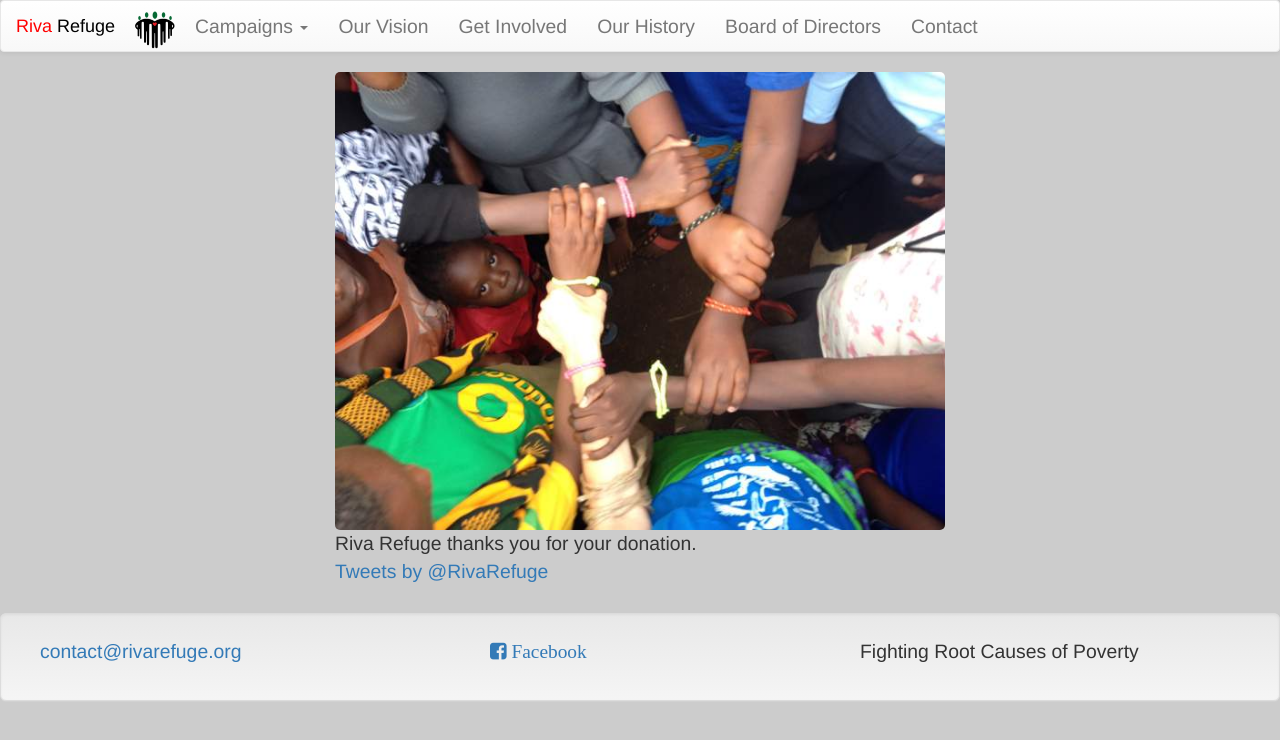
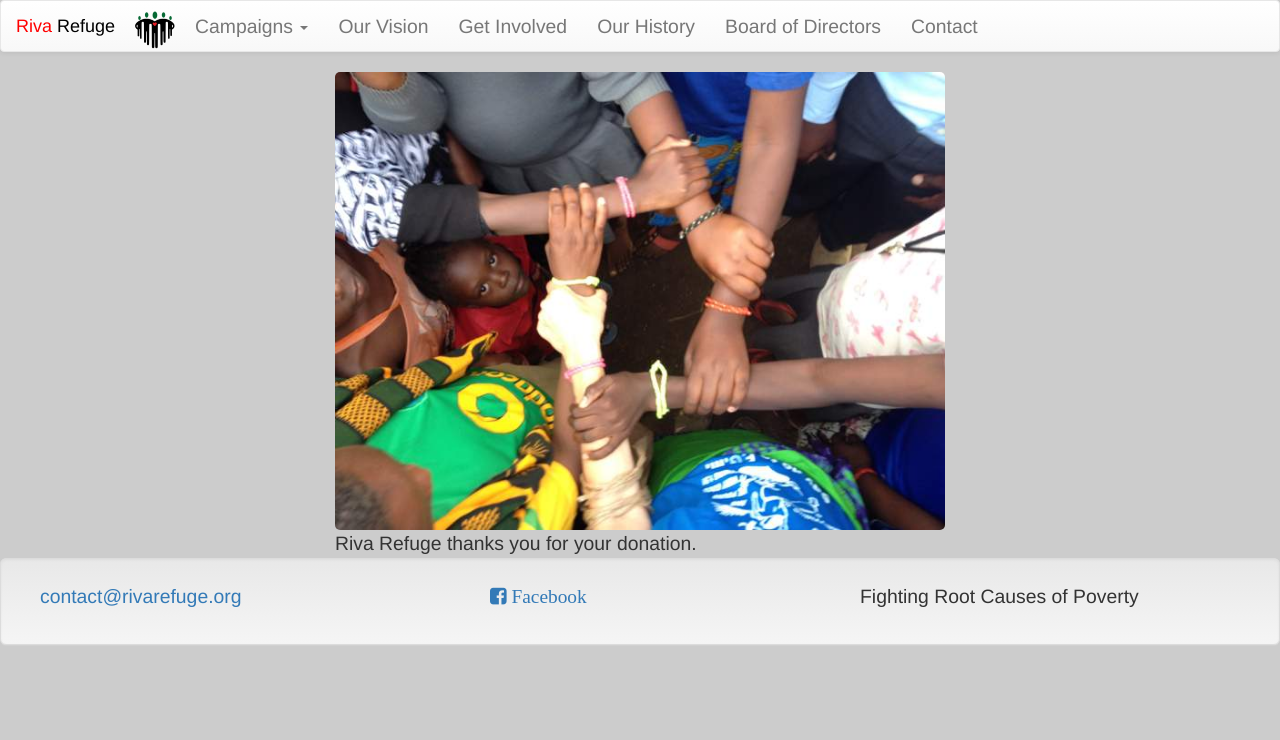
Before and after one commit to RivaRefuge/rr-jekyll-source, a Jekyll site: the page built from thanks.md, in a window 1280 px wide. Shown: the top 740 px of the page. Built offline with Jekyll 4.4.1, drawn with Linux system fonts in a browser that asks for light colours; nearby versions of some CDN libraries; comment, search, counter and statistics services are not loaded.

Commit message:
Update thanks.md
Removes Twitter

```diff
--- a/thanks.md
+++ b/thanks.md
@@ -4,9 +4,9 @@ title: Riva Refuge Donation Appreciation
 menuEntry: home
 ---
 
-<!-- Wrap all page content here -->
+
 <div id="wrap">
-  <!-- Begin page content -->
+
 	<section id="main_content" class="inner">
 		<img src="/images/fp-hero.jpg" alt="Arms links">
 
@@ -14,7 +14,3 @@ menuEntry: home
 
 
 	</section>
-
-	<section>
-		{%include twitter-timeline.html %}
-	</section>
```
